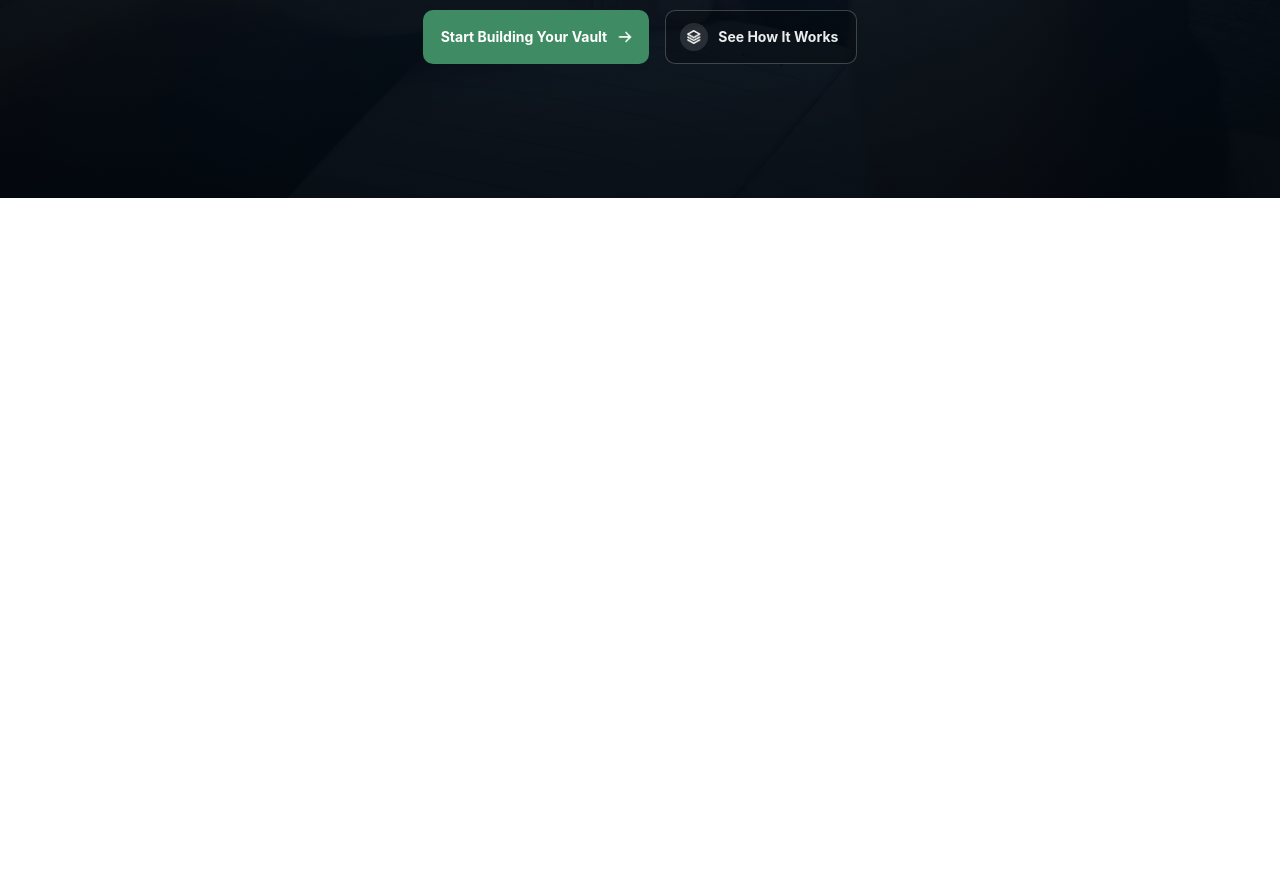
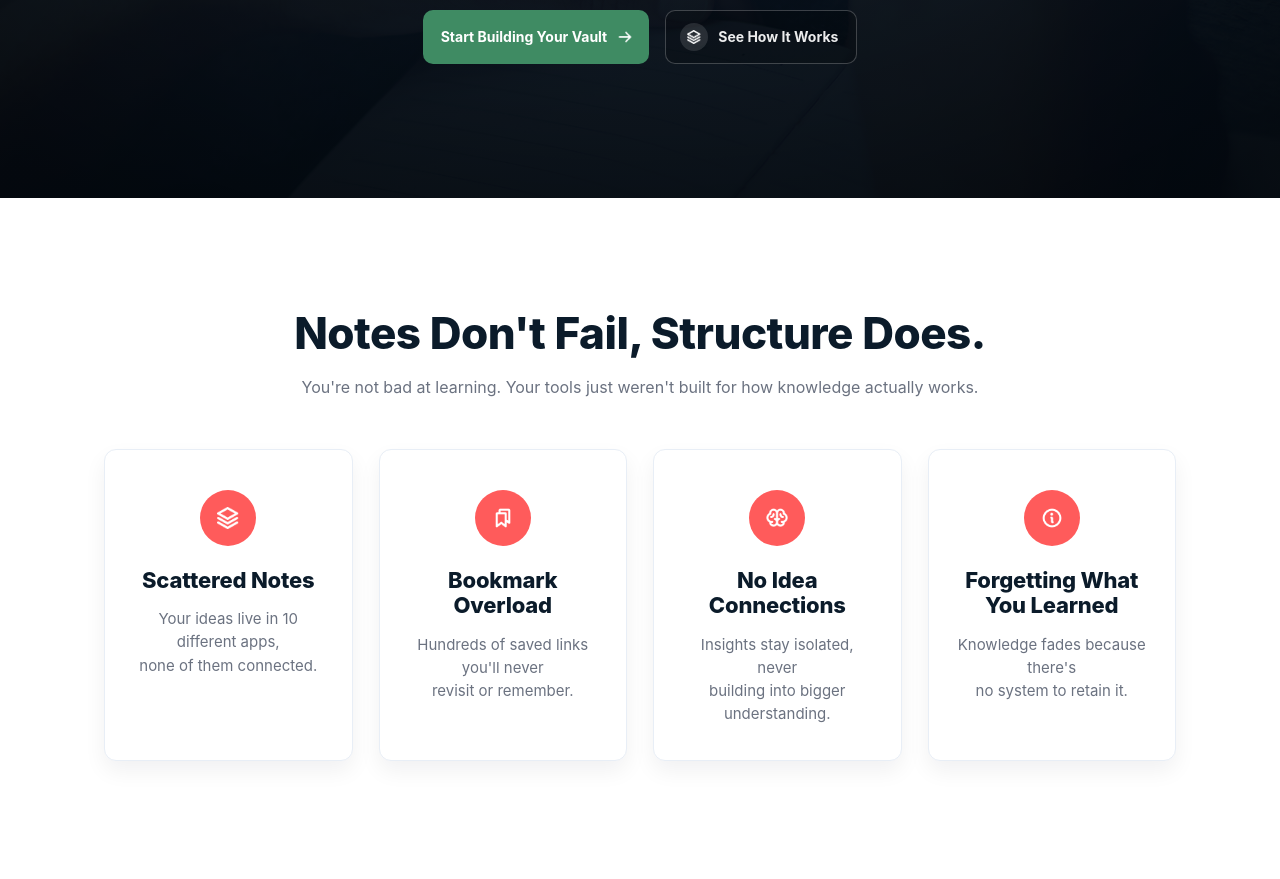
Before and after one commit to Prottoy1660/ASS-1, a plain HTML site: page index.html in a window 1280 px wide. Shown: the part 514-1393 px from the top of the page. Before the commit the page ends 800 px from the top, so only its background shows below. Drawn offline with Linux system fonts and the light colour scheme.

Commit message:
add note

```diff
--- a/index.html
+++ b/index.html
@@ -65,5 +65,64 @@
           </div>
         </div>
       </section>
+
+      <section class="notes" id="features">
+        <div class="container notes-inner">
+          <h2 class="notes-title">Notes Don't Fail, Structure Does.</h2>
+          <p class="notes-subtitle">
+            You're not bad at learning. Your tools just weren't built for how knowledge
+            actually works.
+          </p>
+
+          <div class="notes-grid">
+            <article class="note-card">
+              <div class="note-icon">
+                <img src="./assets/Vector.png" alt="" />
+              </div>
+              <h3 class="note-card-title">Scattered Notes</h3>
+              <p class="note-card-text">
+                Your ideas live in 10 different apps,<br />
+                none of them connected.
+              </p>
+            </article>
+
+            <article class="note-card">
+              <div class="note-icon">
+                <img src="./assets/Bookmarks.png" alt="" />
+              </div>
+              <h3 class="note-card-title">Bookmark Overload</h3>
+              <p class="note-card-text">
+                Hundreds of saved links you'll never<br />
+                revisit or remember.
+              </p>
+            </article>
+
+            <article class="note-card">
+              <div class="note-icon">
+                <img src="./assets/Brain.png" alt="" />
+              </div>
+              <h3 class="note-card-title">No Idea Connections</h3>
+              <p class="note-card-text">
+                Insights stay isolated, never<br />
+                building into bigger understanding.
+              </p>
+            </article>
+
+            <article class="note-card">
+              <div class="note-icon">
+                <img src="./assets/Info.png" alt="" />
+              </div>
+              <h3 class="note-card-title">
+                Forgetting What<br />
+                You Learned
+              </h3>
+              <p class="note-card-text">
+                Knowledge fades because there's<br />
+                no system to retain it.
+              </p>
+            </article>
+          </div>
+        </div>
+      </section>
   </body>
 </html>
--- a/styles.css
+++ b/styles.css
@@ -94,8 +94,8 @@ body {
   position: absolute;
   inset: 0;
   background:
-    radial-gradient(900px 520px at 50% 34%, rgba(0, 0, 0, 0.08), rgba(0, 0, 0, 0.55)),
-    linear-gradient(180deg, rgba(2, 9, 18, 0.35), rgba(2, 9, 18, 0.65));
+    radial-gradient(900px 520px at 50% 34%, #00000014, #0000008c),
+    linear-gradient(180deg, #02091259, #020912a6);
 }
 
 .hero-inner {
@@ -108,8 +108,8 @@ body {
   display: inline-flex;
   align-items: center;
   gap: 10px;
-  background: rgba(255, 255, 255, 0.92);
-  border: 1px solid rgba(46, 166, 107, 0.18);
+  background: #ffffffeb;
+  border: 1px solid #2ea66b2e;
   border-radius: 999px;
   padding: 8px 14px;
 }
@@ -147,7 +147,7 @@ body {
   max-width: 760px;
   font-size: 16px;
   line-height: 1.7;
-  color: rgba(255, 255, 255, 0.78);
+  color: #ffffffc7;
 }
 
 .hero-actions {
@@ -187,9 +187,9 @@ body {
 }
 
 .hero-secondary {
-  background: rgba(0, 0, 0, 0.18);
-  border: 1px solid rgba(255, 255, 255, 0.22);
-  color: rgba(255, 255, 255, 0.92);
+  background: #0000002e;
+  border: 1px solid #ffffff38;
+  color: #ffffffeb;
   padding-inline: 14px 18px;
 }
 
@@ -199,7 +199,7 @@ body {
   border-radius: 999px;
   display: grid;
   place-items: center;
-  background: rgba(255, 255, 255, 0.12);
+  background: #ffffff1f;
 }
 
 .hero-secondary-icon img {
@@ -214,7 +214,86 @@ body {
 }
 
 .hero-secondary:hover {
-  background: rgba(0, 0, 0, 0.26);
-  border-color: rgba(255, 255, 255, 0.32);
+  background: #00000042;
+  border-color: #ffffff52;
   transform: translateY(-1px);
 }
+
+
+.notes {
+  background: #ffffff;
+  padding: 84px 0 94px;
+}
+
+.notes-inner {
+  text-align: center;
+}
+
+.notes-title {
+  margin: 0;
+  font-size: 44px;
+  font-weight: 800;
+  letter-spacing: -0.5px;
+  color: #0b1b2a;
+}
+
+.notes-subtitle {
+  margin: 14px auto 0;
+  max-width: 720px;
+  font-size: 16px;
+  line-height: 1.7;
+  color: #6b7280;
+}
+
+.notes-grid {
+  margin-top: 48px;
+  display: grid;
+  grid-template-columns: repeat(4, 1fr);
+  gap: 26px;
+}
+
+.note-card {
+  background: #ffffff;
+  border: 1px solid #e8eef6;
+  border-radius: 12px;
+  padding: 38px 26px 34px;
+  min-height: 272px;
+  display: flex;
+  flex-direction: column;
+  align-items: center;
+  justify-content: flex-start;
+  box-shadow: 0 10px 22px rgba(15, 23, 42, 0.06);
+}
+
+.note-icon {
+  width: 56px;
+  height: 56px;
+  border-radius: 999px;
+  background: #ff5b5b;
+  display: grid;
+  place-items: center;
+  margin-top: 2px;
+}
+
+.note-icon img {
+  width: 22px;
+  height: 22px;
+  display: block;
+  filter: brightness(0) invert(1);
+}
+
+.note-card-title {
+  margin: 22px 0 0;
+  font-size: 22px;
+  font-weight: 800;
+  letter-spacing: -0.2px;
+  color: #0b1b2a;
+  line-height: 1.15;
+}
+
+.note-card-text {
+  margin: 14px 0 0;
+  font-size: 15px;
+  line-height: 1.55;
+  color: #6b7280;
+}
```
